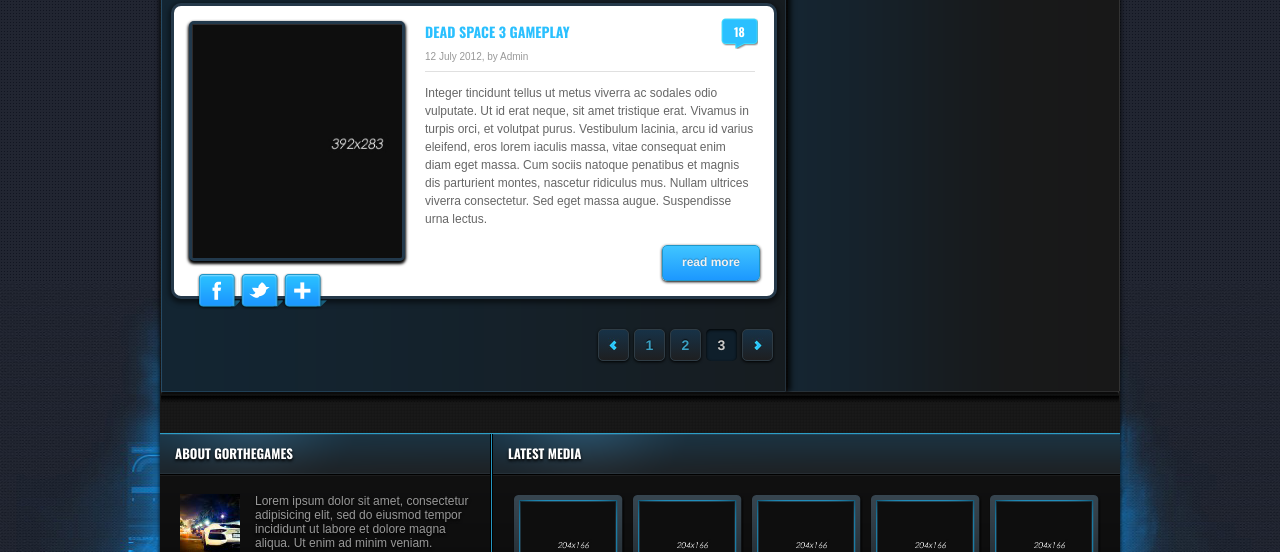
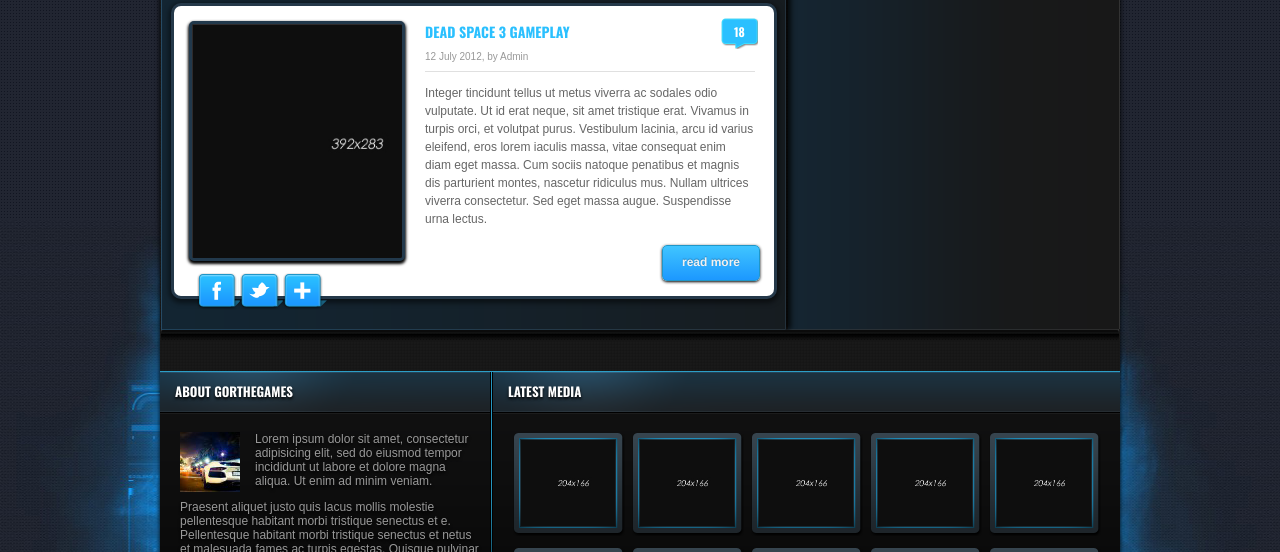
Before and after one commit to Nelstark94/Projecte, a plain HTML site: page WEB/Web HTML v2/index.html in a window 1280 px wide. Shown: the part 1656-2208 px from the top of the page. Drawn offline with nearby package versions, Linux system fonts and the light colour scheme; a script that the page names is missing.

Commit message:
Esborrar paginador del main

```diff
--- a/WEB/Web HTML v2/index.html
+++ b/WEB/Web HTML v2/index.html
@@ -225,13 +225,7 @@
                 <div class="clear"></div>
             </li>
           </ul>
-          <ul id="pager">
-            <li><a href="#" ><img alt="alt_example" src="./images/left_pager.jpg" border="0"/></a></li>
-            <li><a href="#" >1</a></li>
-            <li><a href="#">2</a></li>
-            <li><a href="#" class="active">3</a></li>
-            <li><a href="#"><img alt="alt_example" src="./images/right_pager.jpg" border="0"/></a></li>
-          </ul>
+
 
 
           <div class="clear"></div>
```
